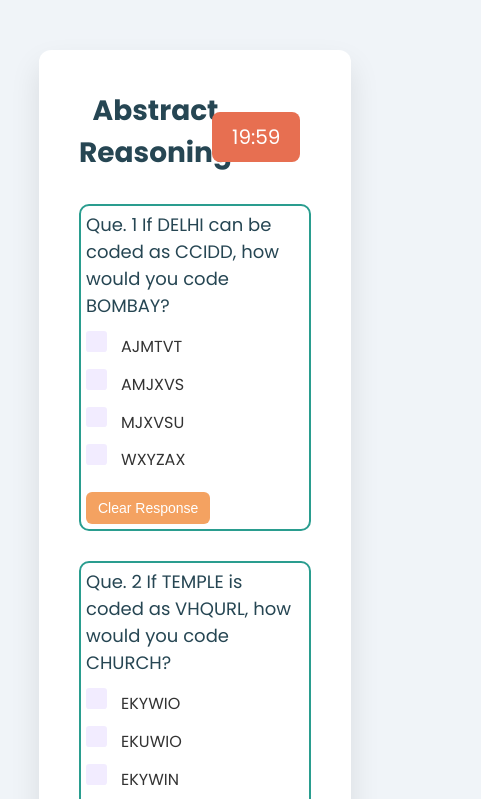
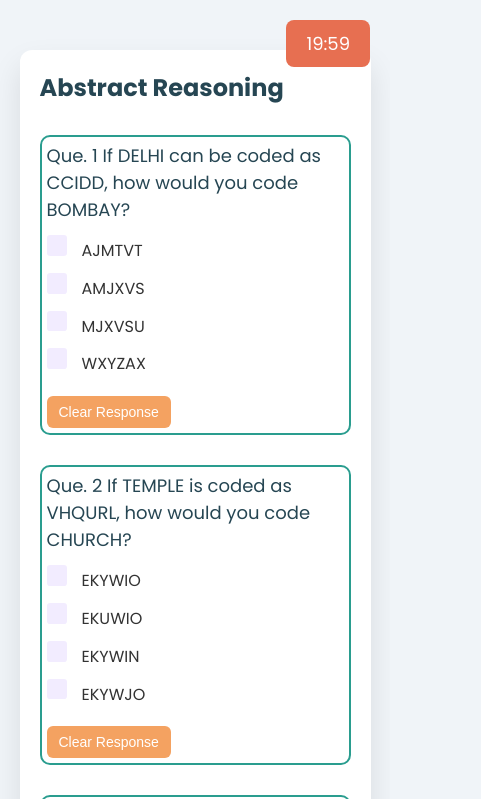
Before and after one commit to Ankit303s/MOCK-Test-Portal, a plain HTML site: page index.html in a window 390 px wide. Both pictures are taken after a click on the button "Start Exam". Shown: the top 799 px of the page, 481 px wide, since content can reach past the window. Drawn offline with Linux system fonts and the light colour scheme.

Commit message:
fix dimentions for phone view

```diff
--- a/styles.css
+++ b/styles.css
@@ -59,7 +59,7 @@ ul {
     border-radius: 8px;
     display: inline;
     margin-bottom: 30px;
-    position: relative;
+    position: fixed;
     top: 20px;
     right: 20px;
 }
@@ -212,16 +212,17 @@ input[type="radio"]:checked::after {
 }
 
 /* Responsive */
-@media (max-width: 968) {
+@media (max-width: 968px) {
     .container {
-        width: 80%;
+        width: 90%;
+        padding: 20px;
     }
 
     h1 {
         font-size: 24px;
     }
     img{
-        height: 60px;
+        height: 50px;
     }
 
 
```
